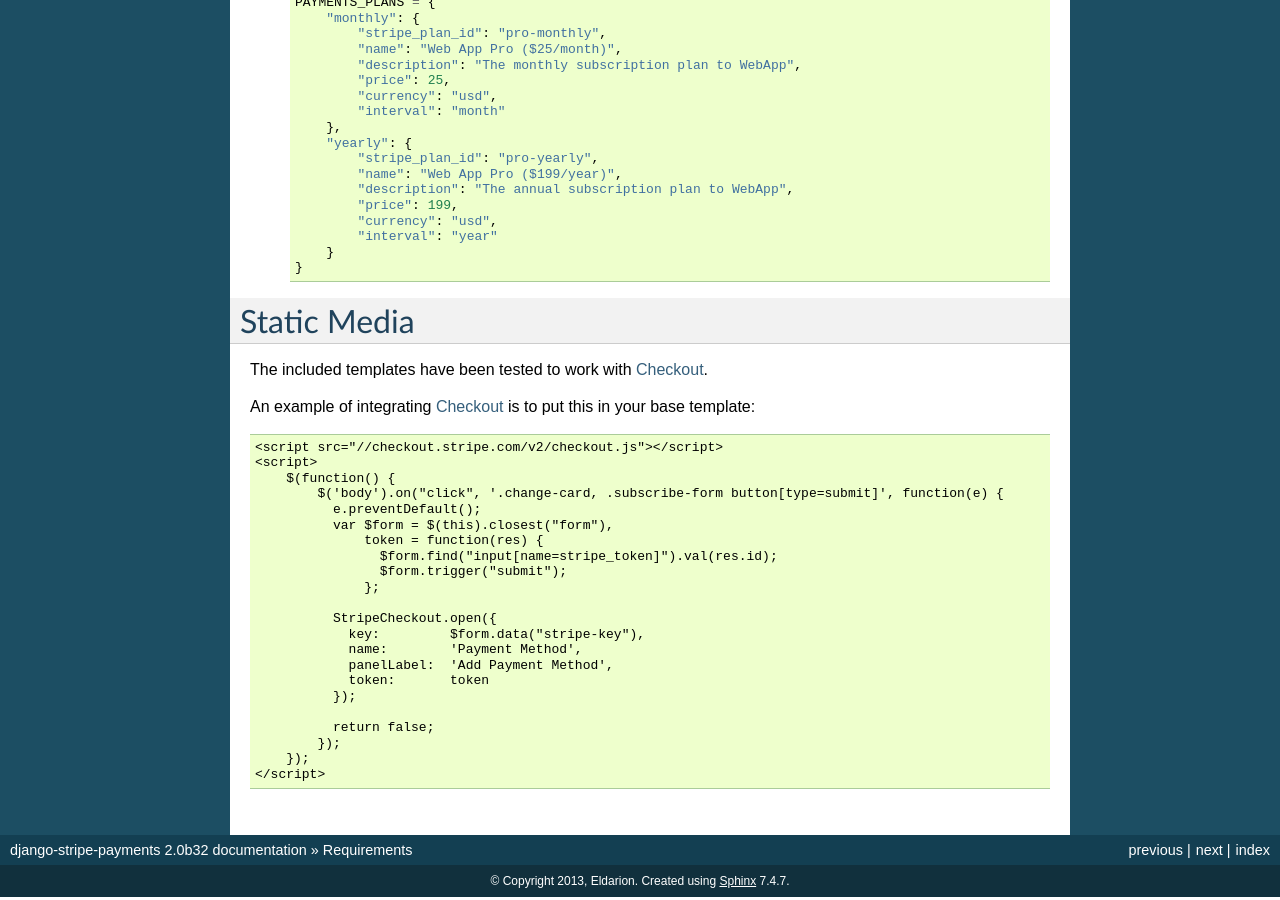
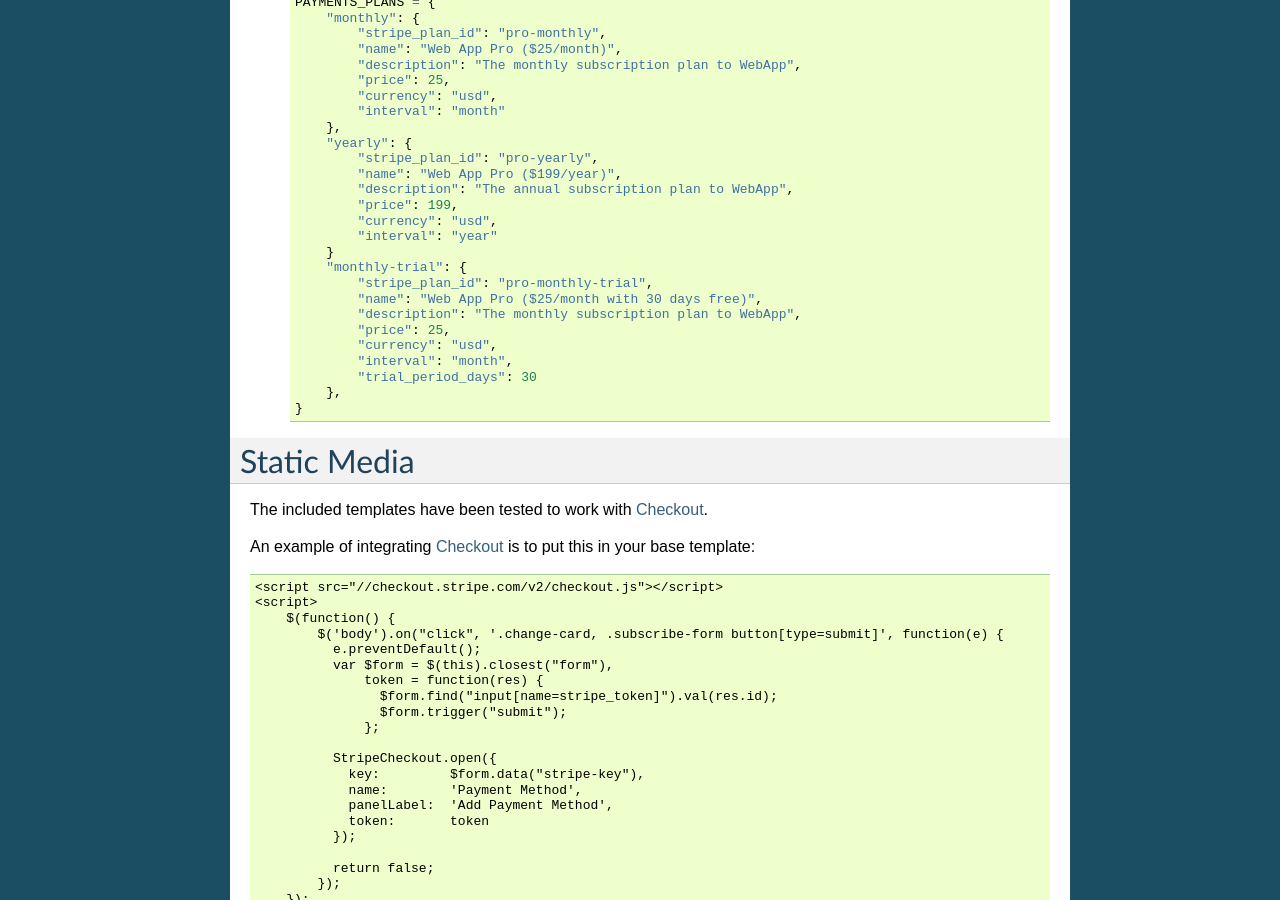
Before and after one commit to pinax/pinax-stripe-light, a Sphinx documentation site: the page built from docs/installation.rst, in a window 1280 px wide and 900 px high, scrolled down 1193 px. Built offline with Sphinx 7.4.7, drawn with Linux system fonts in a browser that asks for light colours.

Commit message:
Added documentation example.

```diff
--- a/docs/installation.rst
+++ b/docs/installation.rst
@@ -78,6 +78,15 @@
             "currency": "usd",
             "interval": "year"
         }
+        "monthly-trial": {
+            "stripe_plan_id": "pro-monthly-trial",
+            "name": "Web App Pro ($25/month with 30 days free)",
+            "description": "The monthly subscription plan to WebApp",
+            "price": 25,
+            "currency": "usd",
+            "interval": "month",
+            "trial_period_days": 30
+        },
     }
 
 
```
